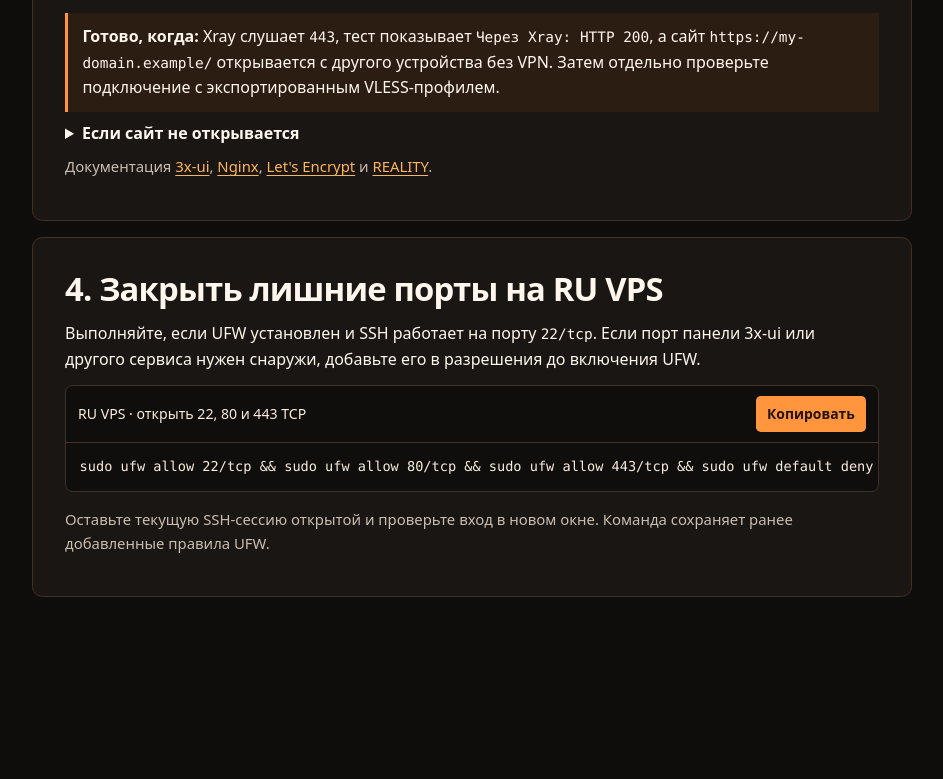
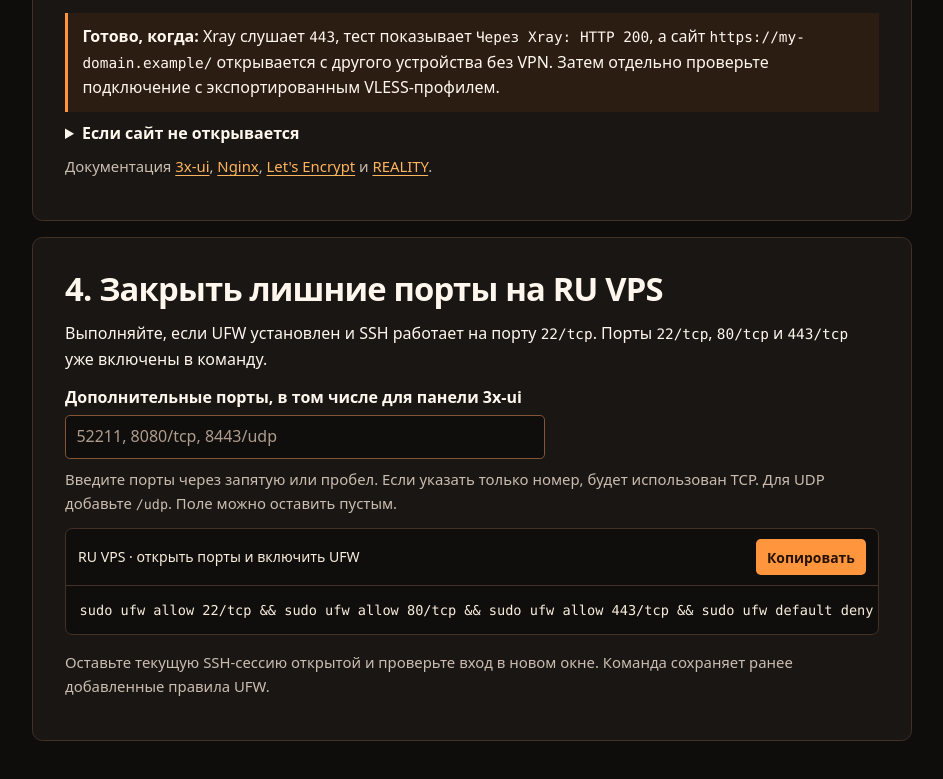
Before and after one commit to POLESNIESOVETI12/nginx-guide, a plain HTML site: page index.html in a window 1280 px wide. Shown: the part 6085-6864 px from the top of the page, without its empty margins (168-1111 px from the left). Before the commit the page ends 6746 px from the top, so only its background shows below. Drawn offline with Linux system fonts and the light colour scheme.

Commit message:
Add optional TCP and UDP ports to the short UFW command

```diff
--- a/index.html
+++ b/index.html
@@ -155,8 +155,12 @@
   </section>
   <section id="firewall-step">
     <h2>4. Закрыть лишние порты на RU VPS</h2>
-    <p>Выполняйте, если UFW установлен и SSH работает на порту <code>22/tcp</code>. Если порт панели 3x-ui или другого сервиса нужен снаружи, добавьте его в разрешения до включения UFW.</p>
-    <div data-command="firewall-short" data-label="RU VPS · открыть 22, 80 и 443 TCP"></div>
+    <p>Выполняйте, если UFW установлен и SSH работает на порту <code>22/tcp</code>. Порты <code>22/tcp</code>, <code>80/tcp</code> и <code>443/tcp</code> уже включены в команду.</p>
+    <label for="firewall-ports">Дополнительные порты, в том числе для панели 3x-ui</label>
+    <input id="firewall-ports" type="text" placeholder="52211, 8080/tcp, 8443/udp" spellcheck="false" autocapitalize="none" aria-describedby="firewall-ports-hint firewall-ports-error">
+    <p id="firewall-ports-hint" class="note">Введите порты через запятую или пробел. Если указать только номер, будет использован TCP. Для UDP добавьте <code>/udp</code>. Поле можно оставить пустым.</p>
+    <p id="firewall-ports-error" class="alert" aria-live="polite" hidden></p>
+    <div data-command="firewall-short" data-label="RU VPS · открыть порты и включить UFW"></div>
     <p class="note">Оставьте текущую SSH-сессию открытой и проверьте вход в новом окне. Команда сохраняет ранее добавленные правила UFW.</p>
   </section>
   <noscript><p>Включите JavaScript в браузере, чтобы увидеть команды с вашим доменом.</p></noscript>
@@ -169,6 +173,8 @@
   const html = document.querySelector('#site-html');
   const domainError = document.querySelector('#domain-error');
   const htmlError = document.querySelector('#html-error');
+  const firewallPorts = document.querySelector('#firewall-ports');
+  const firewallPortsError = document.querySelector('#firewall-ports-error');
   const rows = [];
   const host = /^(?=.{1,253}$)(?:[a-z0-9](?:[a-z0-9-]{0,61}[a-z0-9])?\.)+[a-z](?:[a-z0-9-]{0,61}[a-z0-9])?$/i;
   const reserved = /(?:^|\.)(?:example(?:\.(?:com|net|org))?|invalid|test|localhost)$/i;
@@ -178,7 +184,23 @@
     return host.test(name) && !reserved.test(name) ? name : '';
   }
 
+  function firewallCommand() {
+    const basePorts = new Set(['22/tcp', '80/tcp', '443/tcp']);
+    const extraPorts = new Set();
+
+    for (const entry of firewallPorts.value.split(/[\s,]+/).filter(Boolean)) {
+      const match = /^(\d{1,5})(?:\/(tcp|udp))?$/i.exec(entry);
+      if (!match || Number(match[1]) < 1 || Number(match[1]) > 65535) return '';
+      const port = Number(match[1]) + '/' + (match[2] || 'tcp').toLowerCase();
+      if (!basePorts.has(port)) extraPorts.add(port);
+    }
+
+    const extraRules = [...extraPorts].map(port => 'sudo ufw allow ' + port + ' && ').join('');
+    return commands['firewall-short'].replace('sudo ufw default deny incoming', extraRules + 'sudo ufw default deny incoming') + '\n';
+  }
+
   function command(name) {
+    if (name === 'firewall-short') return firewallCommand();
     let text = commands[name].replaceAll('__DOMAIN__', domainName() || 'my-domain.example');
     if (name === 'site') {
       const source = html.value.replace(/\r\n?/g, '\n');
@@ -221,6 +243,7 @@
     node.append(head, pre);
     rows.push({ name, button, pre });
     button.addEventListener('click', async () => {
+      if (button.disabled) return;
       if (commands[name].includes('__DOMAIN__') && !domainName()) {
         domainError.textContent = 'Введите свой действующий домен.';
         domain.focus();
@@ -253,12 +276,22 @@
     }
     for (const { name, button, pre } of rows) {
       button.textContent = 'Копировать';
-      pre.textContent = command(name);
+      const preview = command(name);
+      if (name === 'firewall-short') {
+        const invalid = !preview;
+        button.disabled = invalid;
+        pre.hidden = invalid;
+        firewallPortsError.hidden = !invalid;
+        firewallPortsError.textContent = invalid ? 'Укажите порты от 1 до 65535. Пример: 52211, 8443/udp.' : '';
+        firewallPorts.setAttribute('aria-invalid', String(invalid));
+      }
+      pre.textContent = preview;
     }
   }
 
   domain.addEventListener('input', render);
   html.addEventListener('input', render);
+  firewallPorts.addEventListener('input', render);
   render();
 </script>
 </body>
```
